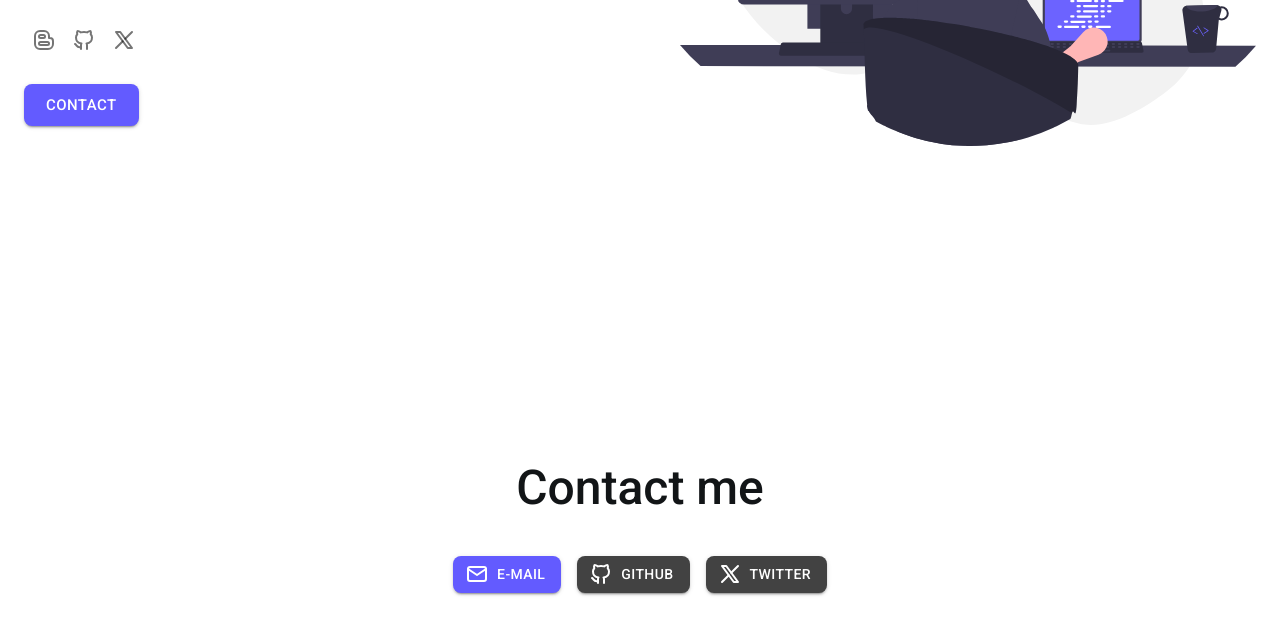
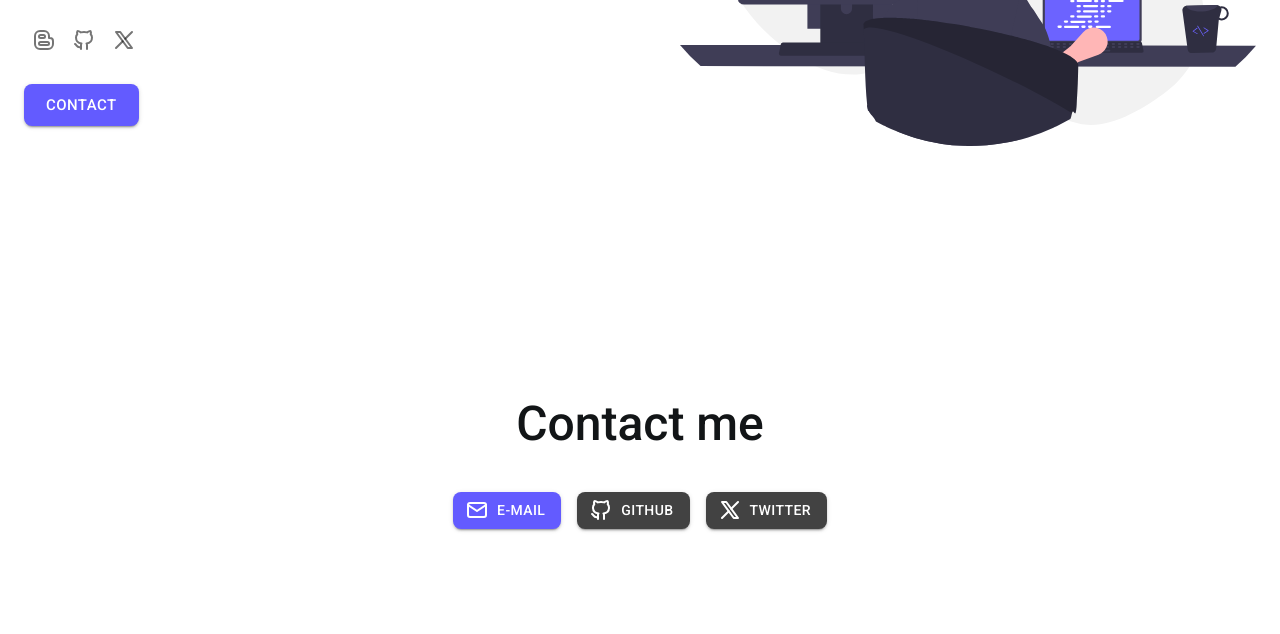
Before and after one commit to vinothvkr/vinothvkr.github.io, a React (Vite) app: page / in a window 1280 px wide. Shown: the part 508-1142 px from the top of the page. Built offline with nearby package versions, Linux system fonts and the light colour scheme.

Commit message:
alignment change

```diff
--- a/src/sections/home/HomeContact.tsx
+++ b/src/sections/home/HomeContact.tsx
@@ -5,11 +5,17 @@ export default function HomeContact() {
   const theme = useTheme();
   return (
     <Container id="contact" maxWidth="xl">
-      <Box mt="10rem">
+      <Box mt="6rem">
         <Typography fontWeight="500" textAlign="center" variant="h3">
           Contact me
         </Typography>
-        <Stack direction="row" justifyContent="center" mt={5} spacing={2}>
+        <Stack
+          direction={{ xs: 'column', md: 'row' }}
+          alignItems={{ xs: 'center' }}
+          justifyContent={{ md: 'center' }}
+          mt={5}
+          spacing={2}
+        >
           <Button variant="contained" startIcon={<IconMail />} href="mailto:vinothvkr@hotmail.com">
             E-mail
           </Button>
```
